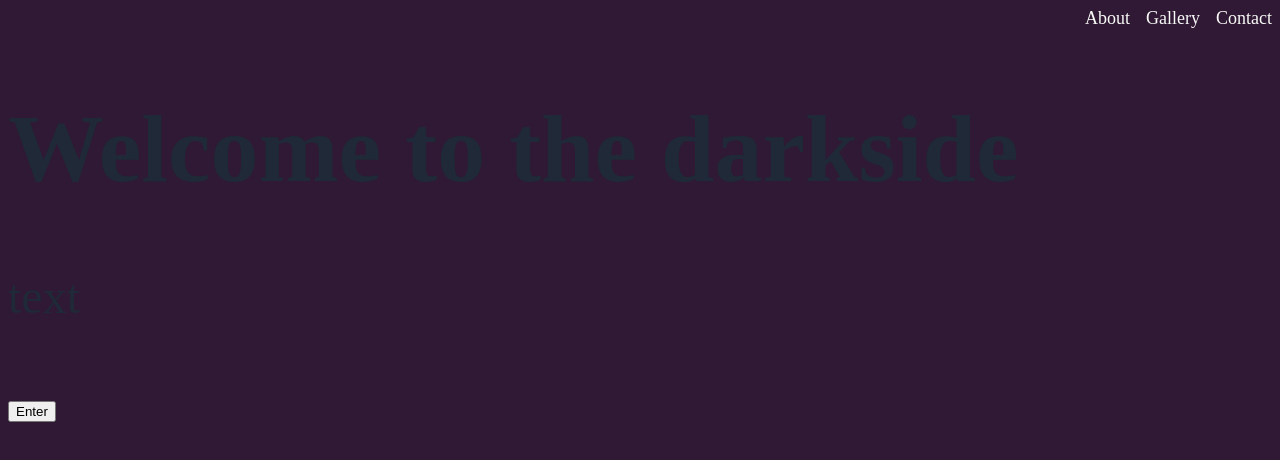
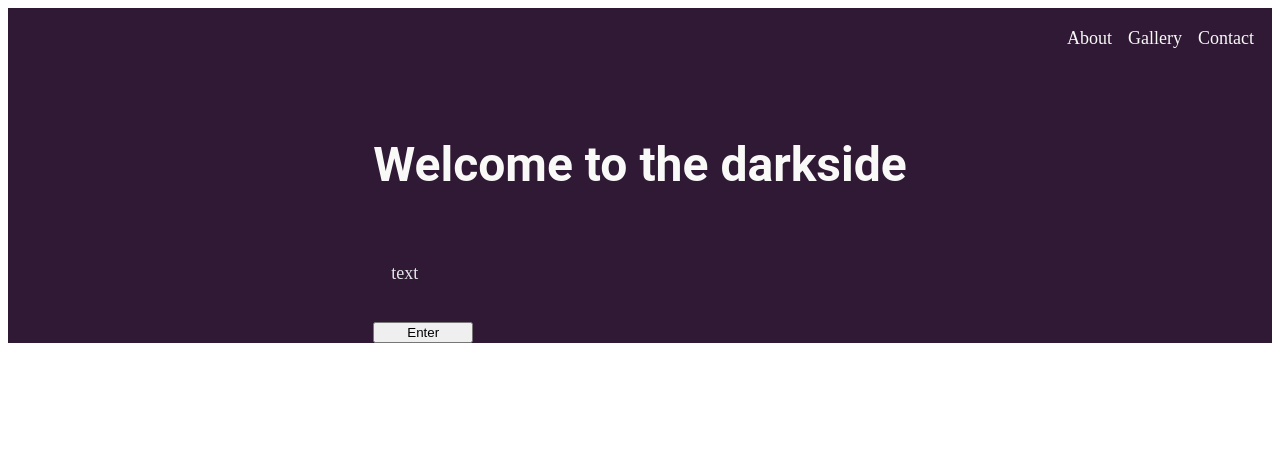
Before and after one commit to liushy-lab/Landing-Page, a plain HTML site: page index.html in a window 1280 px wide. Drawn offline with Linux system fonts and the light colour scheme.

Commit message:
Add images dir

```diff
--- a/index.html
+++ b/index.html
@@ -8,6 +8,7 @@
 </head>
 
 <body>
+    <div class="upper">
         <div class="header">
             <div class="logo">
                 <a href="#">
@@ -18,17 +19,16 @@
             <a href="#">Contact</a>
         </div>
         </div>
-
         <div class="hero">
+            <div class="herotext">
                 <h1>Welcome to the darkside</h1>
                 <p>text</p>
                 <button>Enter</button>
+            </div>
             <div class="img">
                 <img src="">
             </div>
         </div>
-
-
     </div>
 </body>
 
--- a/style.css
+++ b/style.css
@@ -1,12 +1,17 @@
 body {
+
+}
+
+.upper, .footer {
     background-color: #301934;
 }
 
-.header {
+.header, p {
     display: flex;
     justify-content: space-between;
     font-size: 18px;
-    color: #f9faf8;
+    color: #e5e7eb;
+    padding: 20px 18px;
 }
 
 a {
@@ -20,12 +25,26 @@ a {
 }
 
 .hero {
-    color: #1f2937;
-    font-size: 48px;
-    font-weight: extra bold;
+    display: flex;
+    justify-content: center;
+    align-items: center;
+    margin: 35px 35px;
 }
 
+.herotext {
+    display: flex;
+    flex-direction: column;
+}
 
-.footer {
+h1 {
+    color: #f9faf8;
+    font-size: 48px;
+    font-family: 'Roboto', arial;
+    font-weight:bold;
+}
+
+button {
+    display: block;
+    width: 100px;
 
 }
```
Also changed, not shown: odin-project.png (added). Lines whose indentation alone changed are shown as unchanged.
